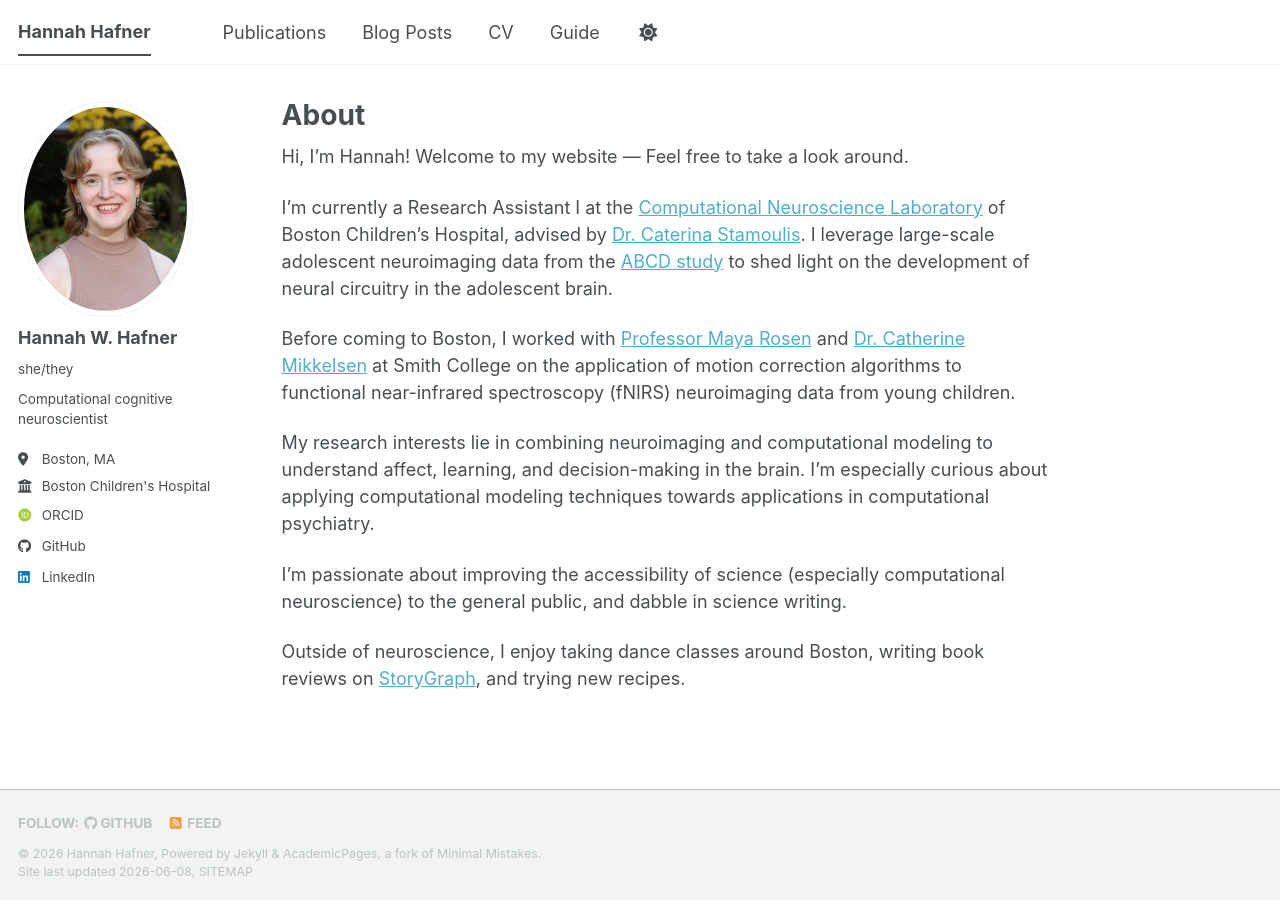
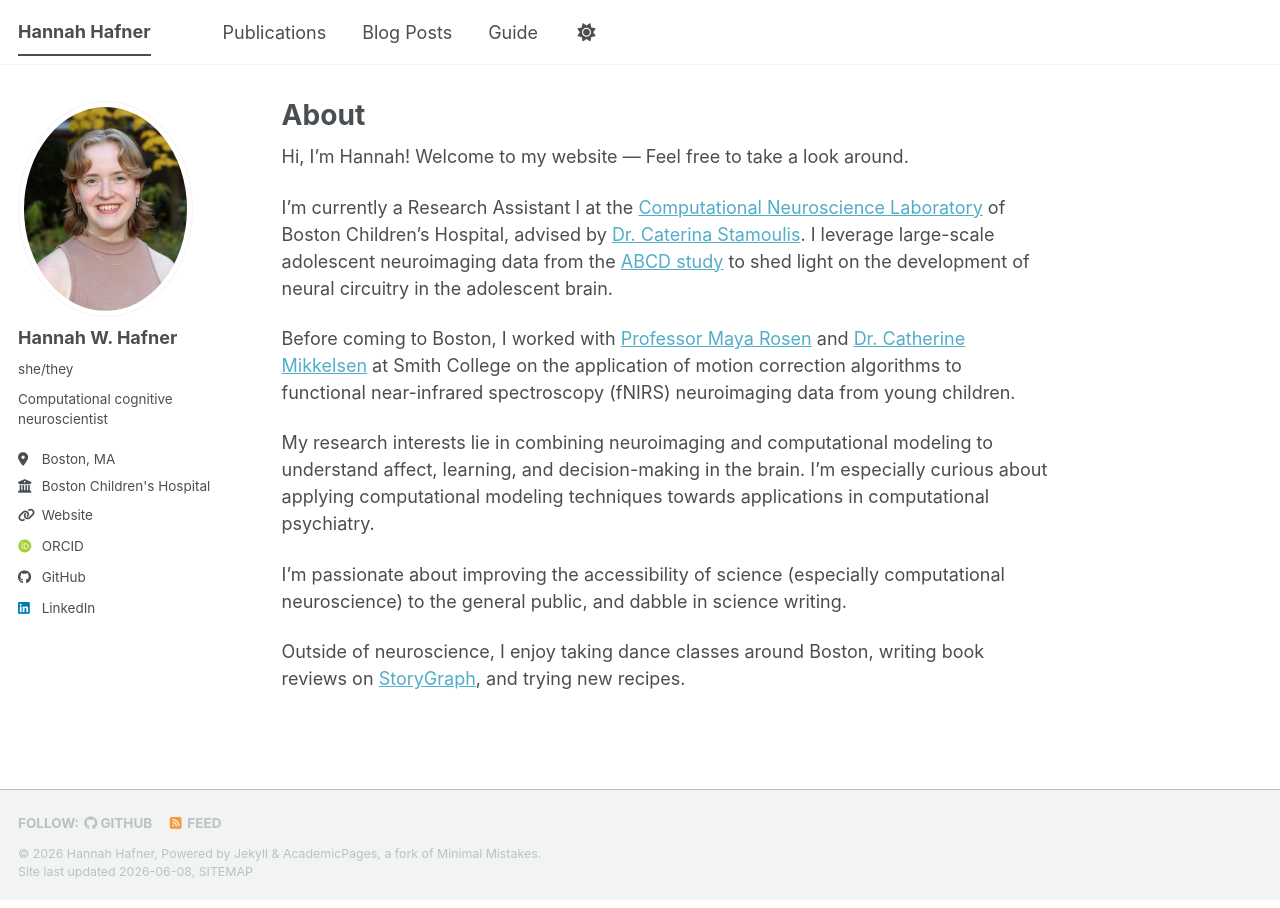
Before and after one commit to hannahhafner/hannahhafner.github.io, a Jekyll site: the page built from _pages/about.md, in a window 1280 px wide. Built offline with Jekyll 4.4.1, drawn with Linux system fonts in a browser that asks for light colours; some web fonts are replaced; a script bundle is joined from its source files by our own code; library files that are not in the unit come from our copies.

```diff
--- a/_config.yml
+++ b/_config.yml
@@ -29,7 +29,7 @@ author:
   bio              : "Computational cognitive neuroscientist"
   location         : "Boston, MA"
   employer         : "Boston Children's Hospital"
-  uri              : # URL
+  uri              : "hannahhafner.github.io/files/files/HafnerCV_060826.pdf"
   email            : #"none@example.org"
 
   # Academic websites
--- a/_data/navigation.yml
+++ b/_data/navigation.yml
@@ -14,9 +14,6 @@ main:
   - title: "Blog Posts"
     url: /year-archive/
 
-  - title: "CV"
-    url: /cv/
-
   # - title: "CV"
   #   url: /cv-json/
 
```
Also changed, not shown: 1 other file.
